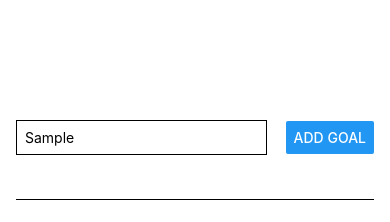
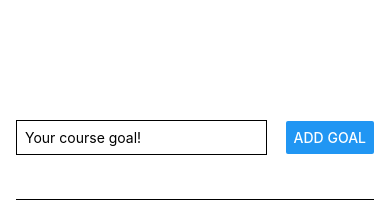
Before and after one commit to remigiuszk/RNcourse_goals, a React Native app: screen / in a window 390 px wide. Both pictures are taken after typing "Sample" into the empty fields and a click on the button "ADD GOAL". Shown: the top 222 px of the page. Built offline with nearby package versions, Linux system fonts and the light colour scheme.

Commit message:
seperating components

```diff
--- a/App.js
+++ b/App.js
@@ -1,23 +1,12 @@
 import { useState } from "react";
-import {
-  StyleSheet,
-  Text,
-  View,
-  Button,
-  TextInput,
-  ScrollView,
-  FlatList,
-} from "react-native";
+import { StyleSheet, View, FlatList } from "react-native";
+import GoalInput from "./components/GoalInput";
+import GoalItem from "./components/GoalItem";
 
 export default function App() {
-  const [enteredGoalText, setEnteredGoalText] = useState("");
   const [courseGoals, setCourseGoals] = useState([]);
 
-  function goalInputHandler(enteredText) {
-    setEnteredGoalText(enteredText);
-  }
-
-  function addGoalHandler() {
+  function addGoalHandler(enteredGoalText) {
     setCourseGoals((currentCourseGoals) => [
       ...currentCourseGoals,
       { text: enteredGoalText, key: Math.random().toString() },
@@ -26,23 +15,12 @@
 
   return (
     <View style={styles.appContainer}>
-      <View style={styles.inputContainer}>
-        <TextInput
-          onChangeText={goalInputHandler}
-          style={styles.textInput}
-          placeholder="Your course goal!"
-        />
-        <Button title="Add Goal" onPress={addGoalHandler} />
-      </View>
+      <GoalInput onAddGoal={addGoalHandler} />
       <View style={styles.goalListContainer}>
         <FlatList
           data={courseGoals}
           renderItem={(itemData) => {
-            return (
-              <View style={styles.goalContainer}>
-                <Text style={styles.goalText}>{itemData.item.text}</Text>
-              </View>
-            );
+            return <GoalItem text={itemData.item.text} />;
           }}
         />
       </View>
@@ -56,35 +34,7 @@
     paddingTop: 75,
     paddingHorizontal: 16,
   },
-  inputContainer: {
-    flex: 1,
-    flexDirection: "row",
-    justifyContent: "space-between",
-    alignItems: "center",
-    marginBottom: 24,
-    borderBottomWidth: 1,
-    color: "black",
-  },
-  textInput: {
-    borderWidth: 1,
-    borderColor: "black",
-    width: "70%",
-    marginRight: 8,
-    padding: 8,
-  },
   goalListContainer: {
     flex: 5,
   },
-  goalContainer: {
-    justifyContent: "center",
-    padding: 16,
-    borderWidth: 1,
-    borderColor: "#CCCCCC",
-    borderRadius: 15,
-    marginBottom: 16,
-    backgroundColor: "#55a8c9",
-  },
-  goalText: {
-    fontSize: 24,
-  },
 });
--- /dev/null
+++ b/components/GoalInput.js
@@ -0,0 +1,48 @@
+import { TextInput, View, StyleSheet, Button } from "react-native";
+import { useState } from "react";
+
+const GoalInput = (props) => {
+  const [enteredGoalText, setEnteredGoalText] = useState("");
+
+  function goalInputHandler(enteredText) {
+    setEnteredGoalText(enteredText);
+  }
+
+  function addGoalHandler() {
+    props.onAddGoal(enteredGoalText);
+    setEnteredGoalText("");
+  }
+
+  return (
+    <View style={styles.inputContainer}>
+      <TextInput
+        onChangeText={goalInputHandler}
+        style={styles.textInput}
+        placeholder="Your course goal!"
+        value={enteredGoalText}
+      />
+      <Button title="Add Goal" onPress={addGoalHandler} />
+    </View>
+  );
+};
+
+const styles = StyleSheet.create({
+  inputContainer: {
+    flex: 1,
+    flexDirection: "row",
+    justifyContent: "space-between",
+    alignItems: "center",
+    marginBottom: 24,
+    borderBottomWidth: 1,
+    color: "black",
+  },
+  textInput: {
+    borderWidth: 1,
+    borderColor: "black",
+    width: "70%",
+    marginRight: 8,
+    padding: 8,
+  },
+});
+
+export default GoalInput;
--- /dev/null
+++ b/components/GoalItem.js
@@ -0,0 +1,26 @@
+import { StyleSheet, View, Text } from "react-native";
+
+const GoalItem = (props) => {
+  return (
+    <View style={styles.goalContainer}>
+      <Text style={styles.goalText}>{props.text}</Text>
+    </View>
+  );
+};
+
+const styles = StyleSheet.create({
+  goalContainer: {
+    justifyContent: "center",
+    padding: 16,
+    borderWidth: 1,
+    borderColor: "#CCCCCC",
+    borderRadius: 15,
+    marginBottom: 16,
+    backgroundColor: "#55a8c9",
+  },
+  goalText: {
+    fontSize: 24,
+  },
+});
+
+export default GoalItem;
```
